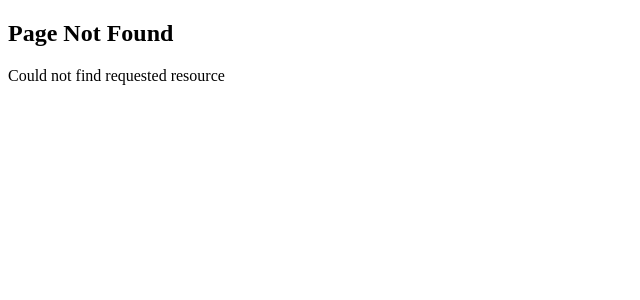
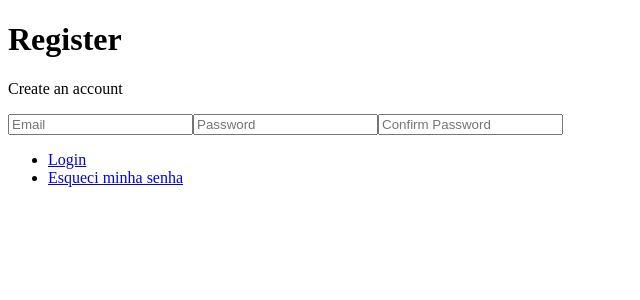
Before and after one commit to santiagvs/NextJSBasics, a Next.js app: page /register in a window 1280 px wide. Before the commit this address had no page. Shown: the top 300 px of the page, without its empty margins (0-640 px from the left). Built offline with nearby package versions, Linux system fonts and the light colour scheme.

Commit message:
creating route groups using parenthesis

```diff
--- /dev/null
+++ b/src/app/(auth)/register/page.tsx
@@ -0,0 +1,18 @@
+export default function Register() {
+  return (
+    <div>
+      <h1>Register</h1>
+      <p>Create an account</p>
+      <input type="text" placeholder="Email" />
+      <input type="password" placeholder="Password" />
+      <input type="password" placeholder="Confirm Password" />
+
+      <nav>
+        <ul>
+          <li><a href="/login">Login</a></li>
+          <li><a href="/forgot-password">Esqueci minha senha</a></li>
+        </ul>
+      </nav>
+    </div>
+  );
+}
--- a/src/app/page.tsx
+++ b/src/app/page.tsx
@@ -8,6 +8,7 @@ export default function Home() {
           <li><a href="/about">Sobre</a></li>
           <li><a href="/profile">Perfil</a></li>
           <li><a href="/blog">Blog</a></li>
+          <li><a href="/login">Login</a></li>
         </ul>
       </nav>
     </div>
```
Also changed, not shown: src/app/(auth)/forgot-password/page.tsx (added, +15 -0 lines), src/app/(auth)/login/page.tsx (added, +18 -0 lines).
